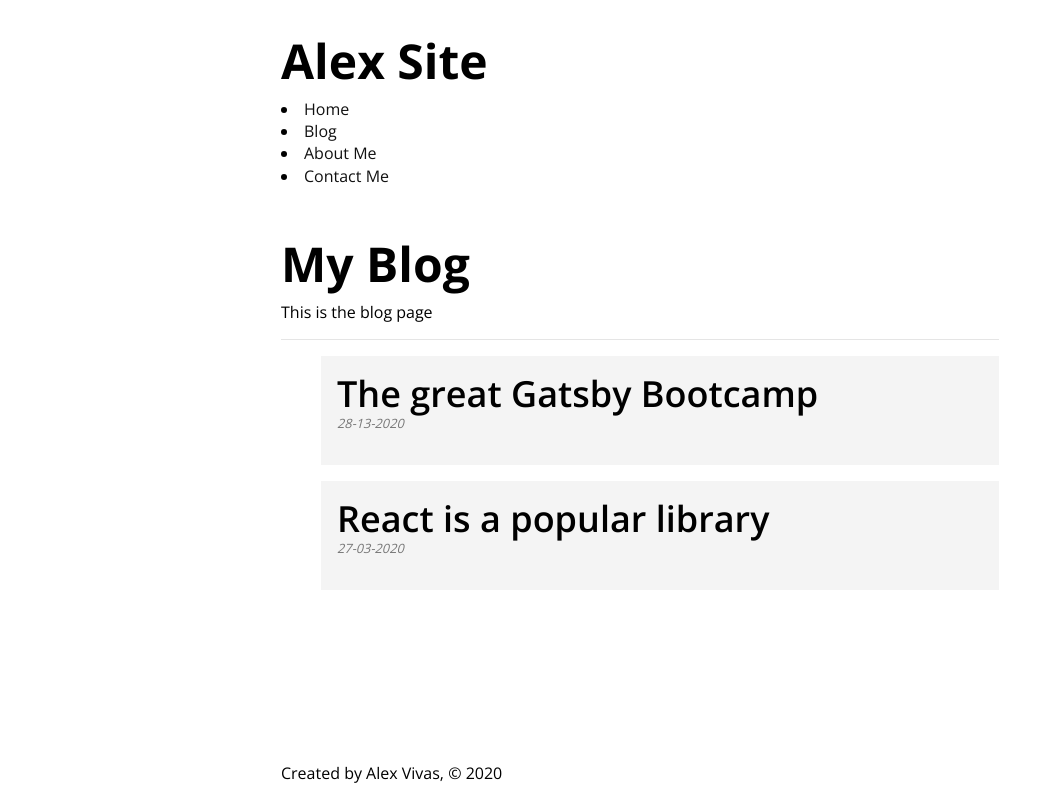
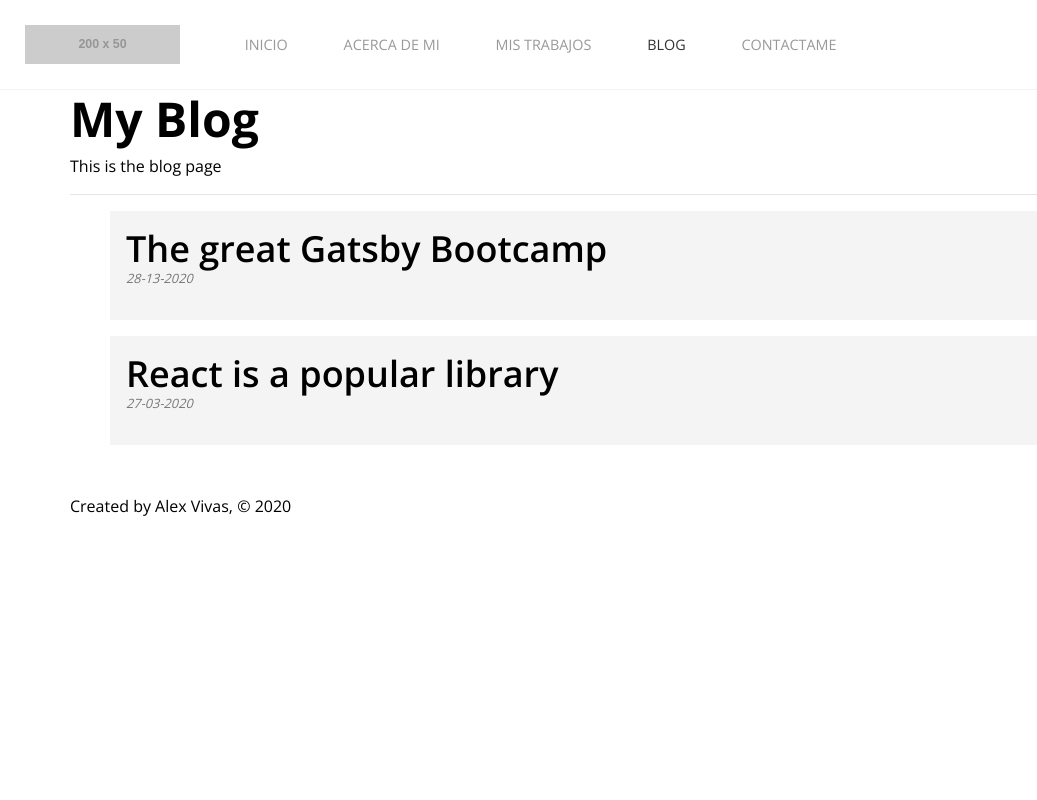
Before and after one commit to brianwilsonotweyo/personal-website, a Gatsby site: page /blog in a window 1280 px wide. Shown: the whole page, without its empty margins (0-1037 px from the left). Built offline with nearby package versions, Linux system fonts and the light colour scheme; Gatsby itself is replaced by a stand-in of ours; placeholder pictures from the web are drawn by us.

Commit message:
Navbar styles

```diff
--- a/src/components/header.js
+++ b/src/components/header.js
@@ -16,24 +16,33 @@ const Header = () => {
     `)
 
     return (
-        <header className={styles.header}>
-            <h1>
-                <Link className={styles.title}  to="/">{data.site.siteMetadata.title}</Link>
-            </h1>
-            <nav className={styles.navList}>
+        <header className={styles.navbar}>
+            <div className={styles.nav__container}>
+                <div className={styles.nav__branding}>
+                    <Link className={styles.title}  to="/">
+                        <img className={styles.logo} src="http://placehold.it/200x50" alt={data.site.siteMetadata.title}/>
+                    </Link>
+                </div>
+                <div className={styles.nav__body}>
+                    <nav className={styles.nav__menu}>
                         <li>
-                    <Link className={styles.navItem} activeClassName={styles.activeNavItem} to="/">Home</Link>
+                            <Link className={styles.nav__item} activeClassName={styles.active} to="/">Inicio</Link>
                         </li>
                         <li>
-                    <Link className={styles.navItem} activeClassName={styles.activeNavItem} to="/blog">Blog</Link>
+                            <Link className={styles.nav__item} activeClassName={styles.active} to="/about">Acerca de mi</Link>
                         </li>
                         <li>
-                    <Link className={styles.navItem} activeClassName={styles.activeNavItem} to="/about">About Me</Link>
+                            <Link className={styles.nav__item} activeClassName={styles.active} to="/work">Mis trabajos</Link>
                         </li>
                         <li>
-                    <Link className={styles.navItem} activeClassName={styles.activeNavItem} to="/contact">Contact Me</Link>
+                            <Link className={styles.nav__item} activeClassName={styles.active} to="/blog">Blog</Link>
+                        </li>
+                        <li>
+                            <Link className={styles.nav__item} activeClassName={styles.active} to="/contact">Contactame</Link>
                         </li>
                     </nav>
+                </div>
+            </div>
         </header>
      );
 }
--- a/src/components/header.module.scss
+++ b/src/components/header.module.scss
@@ -1,29 +1,63 @@
-.header {
-    padding: 1rem 0 3rem;
+.navbar {
+    width: 100%;
+    position: relative;
+    background-color: #fff;
+    padding: 10px;
+    border-bottom: 1px solid rgba(0, 0, 0, 0.05);
 }
 
-.title {
-    color: #000000;
-    font-size: 3rem;
-    text-decoration: none;
+.nav {
+  &__container {
+    max-width: 1270px;
+    margin: 0 auto;
+    display: flex;
+    width: 100%;
+    justify-content: flex-start;
+    align-items: center;
   }
 
-.nav-list {
+  &__branding {
+    width: 220px;
+    padding: 15px;
+    margin-right: 50px;
+    > a {
+      display: block;
+      .logo {
+        max-width: 100%;
+        height: auto;
+        margin: 0 auto;
+        display: block;
+      }
+    }
+  }
+
+  &__body {
+    width: 100%;
+  }
+
+  &__menu {
     display: flex;
+    justify-content: flex-start;
     list-style: none;
     margin: 0;
+
+    > li {
+        margin-right: 35px;
     }
 
-.nav-item {
+    .nav__item {
       color: #999999;
-    font-size: .9rem;
+      font-size: 0.9rem;
+      text-transform: uppercase;
       margin-right: 1.3rem;
       text-decoration: none;
       &:hover {
         color: #666;
       }
-}
 
-.active-nav-item {
+      &.active {
         color: #333333;
       }
+    }
+  }
+}
--- a/src/components/layout.js
+++ b/src/components/layout.js
@@ -9,13 +9,15 @@ import styles from './layout.module.scss';
 
 const Layout = (props) => {
     return (
-        <div className={styles.container}>
-            <div className={styles.content}>
-                <Header/>
-                {props.children}
+        <>
+            <Header/>
+            <div className="container container-layout">
+                <div className={styles.content}>
+                    {props.children}
+                </div>
+                <Footer/>
             </div>
-            <Footer/>
-        </div>
+        </>
      );
 }
 
--- a/src/components/layout.module.scss
+++ b/src/components/layout.module.scss
@@ -1,8 +1,5 @@
-.container {
-    margin: 0 auto;
-    max-width: 750px;
+.container-layout {
     padding: 1rem;
-
     display: flex;
     flex-direction: column;
     min-height: 100vh;
```
Lines whose indentation alone changed are shown as unchanged.
